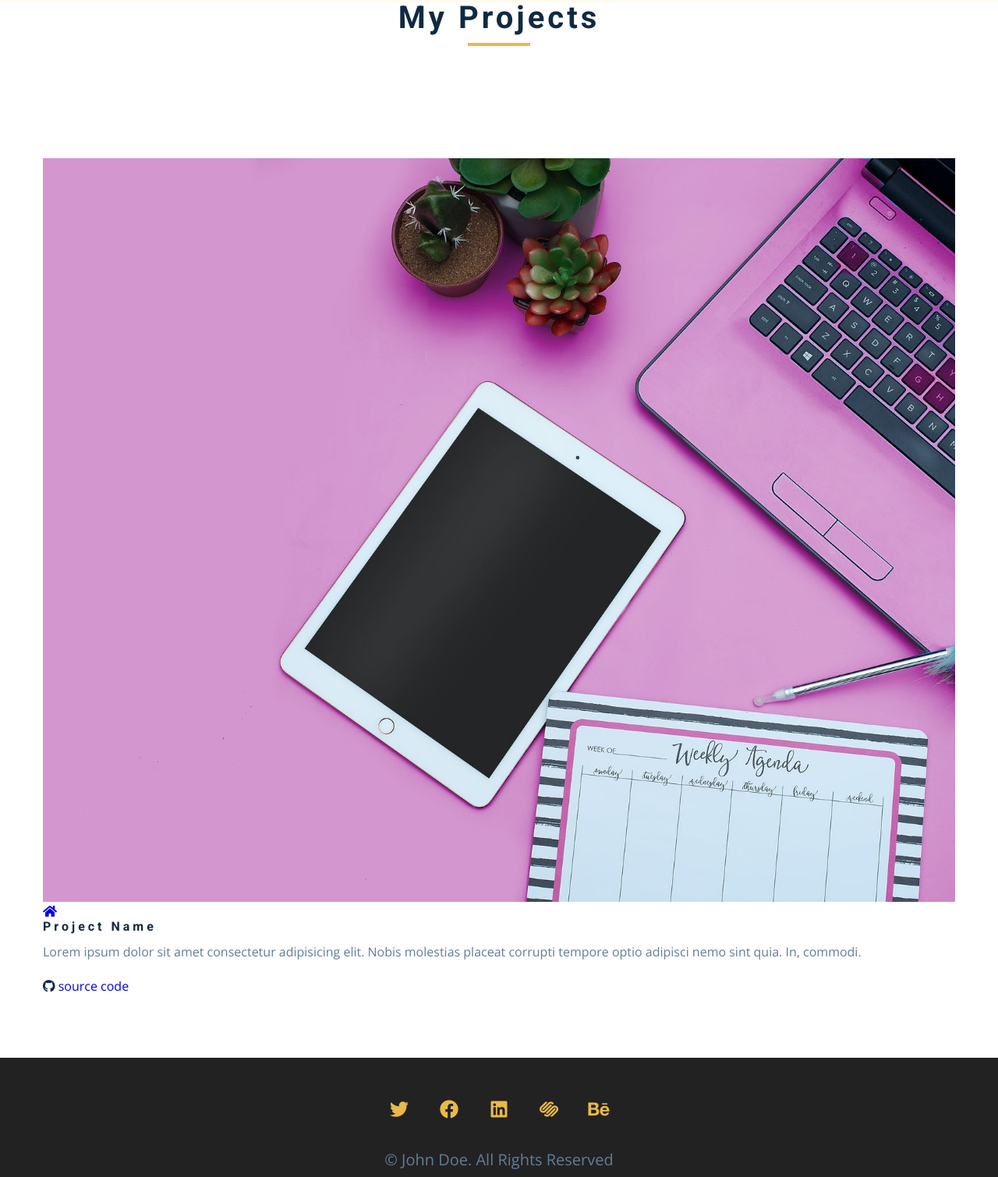
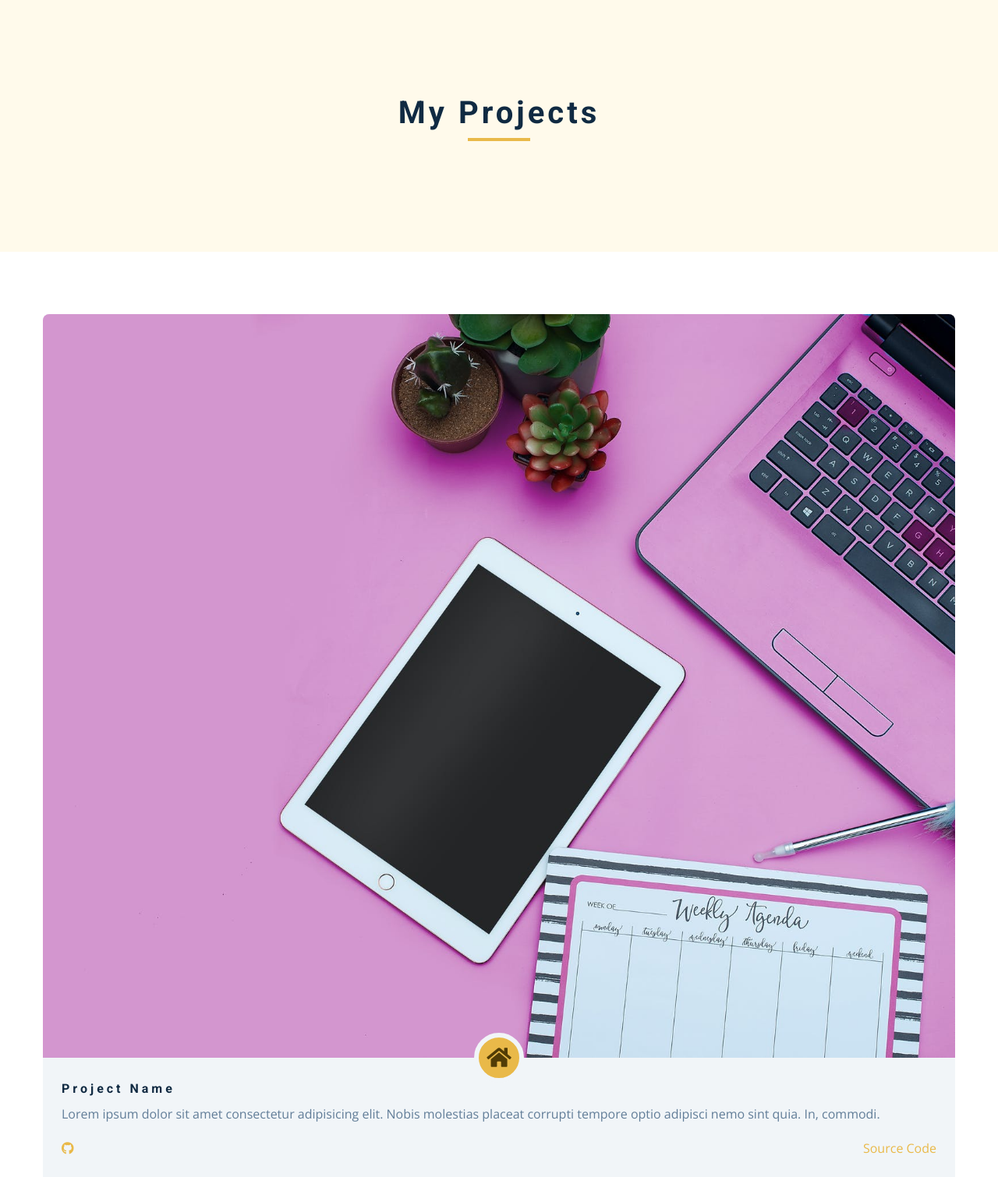
Before and after one commit to NarminGale/Portfolio-Project, a plain HTML site: page projects.html in a window 1280 px wide. Shown: the part 77-1587 px from the top of the page at 78% size. Drawn offline with nearby package versions, Linux system fonts and the light colour scheme.

Commit message:
Completed style of projects page

```diff
--- a/css/styles.css
+++ b/css/styles.css
@@ -792,3 +792,62 @@ p {
 .page-info a:hover {
   color: var(--clr-primary-1);
 }
+
+/* === Products Page === */
+.projects-hero {
+  height: 40vh;
+  background: var(--clr-primary-10);
+  display: grid;
+  place-items: center;
+}
+.projects-hero .section-title {
+  margin-bottom: 0;
+}
+.single-project {
+  background: var(--clr-grey-10);
+  border-radius: var(--radius);
+}
+.project-container img {
+  border-top-left-radius: var(--radius);
+  border-top-right-radius: var(--radius);
+}
+.project-container {
+  position: relative;
+}
+.project-icon {
+  position: absolute;
+  font-size: 1.75rem;
+  bottom: 0;
+  left: 50%;
+  transform: translate(-50%, 50%);
+  width: 4rem;
+  height: 4rem;
+  display: grid;
+  place-items: center;
+  background: var(--clr-primary-5);
+  border-radius: 50%;
+  color: var(--clr-primary-1);
+  border: 0.375rem solid var(--clr-grey-10);
+}
+.project-details {
+  padding: 2rem 1.5rem;
+}
+.project-footer {
+  display: grid;
+  grid-template-columns: 1fr 1fr;
+  color: var(--clr-primary-5);
+}
+.project-footer a {
+  color: var(--clr-primary-5);
+  text-transform: capitalize;
+  transition: var(--transition);
+  justify-self: end;
+}
+.project-footer a:hover {
+  color: var(--clr-primary-1);
+}
+.projects-page-center {
+  display: grid;
+  grid-template-columns: repeat(auto-fill, minmax(330px, 1fr));
+  gap: 3rem 1.5rem;
+}
```
